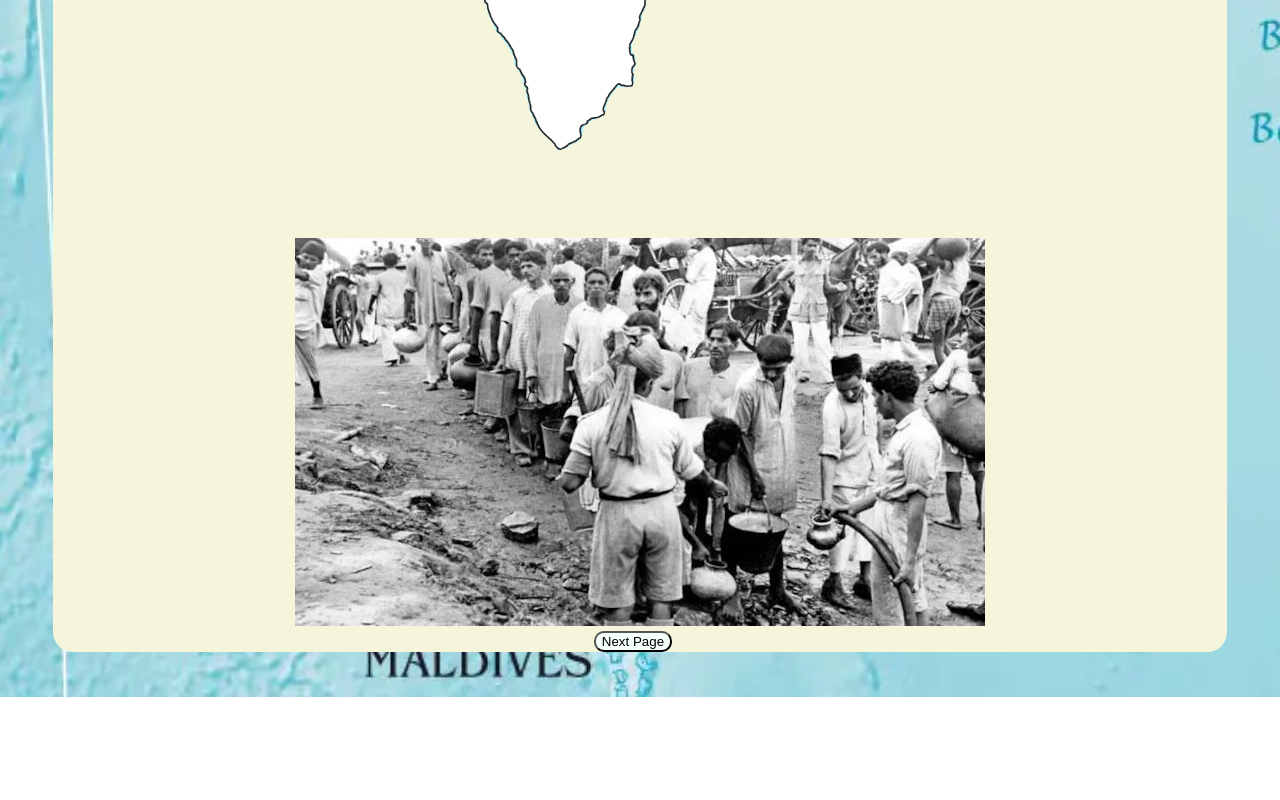
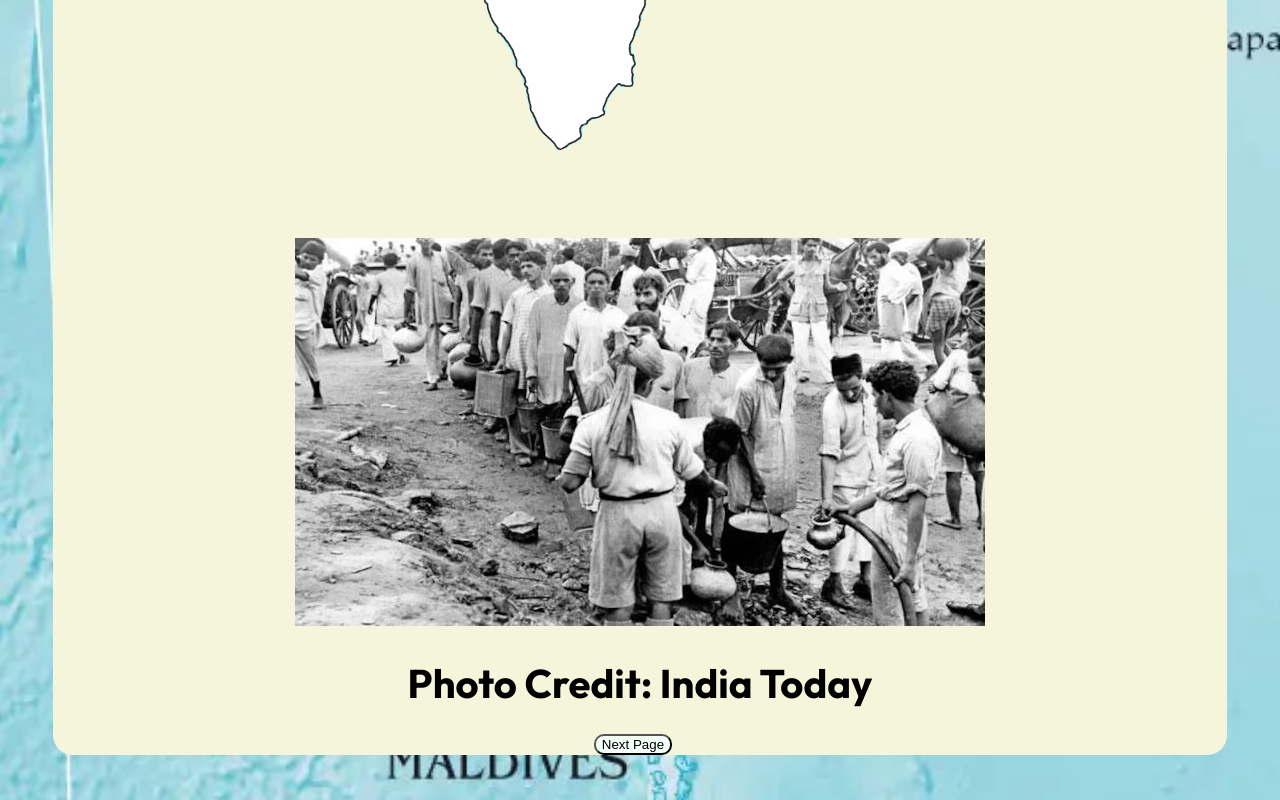
Before and after one commit to IndianPartition/indianpartition.github.io, a plain HTML site: page pg6.html in a window 1280 px wide. Shown: the part 991-1791 px from the top of the page. Before the commit the page ends 1688 px from the top, so only its background shows below. Drawn offline with Linux system fonts and the light colour scheme.

Commit message:
Update pg6.html

```diff
--- a/pg6.html
+++ b/pg6.html
@@ -11,6 +11,7 @@
     </p>
     <img src="theblankmap.png">
     <img src="Attachment-1.png">
+    <h1>Photo Credit: India Today</h1>
     <button onclick="window.location.href='workscited.html';"">Next Page</button>
   </div>
   </div>
```
